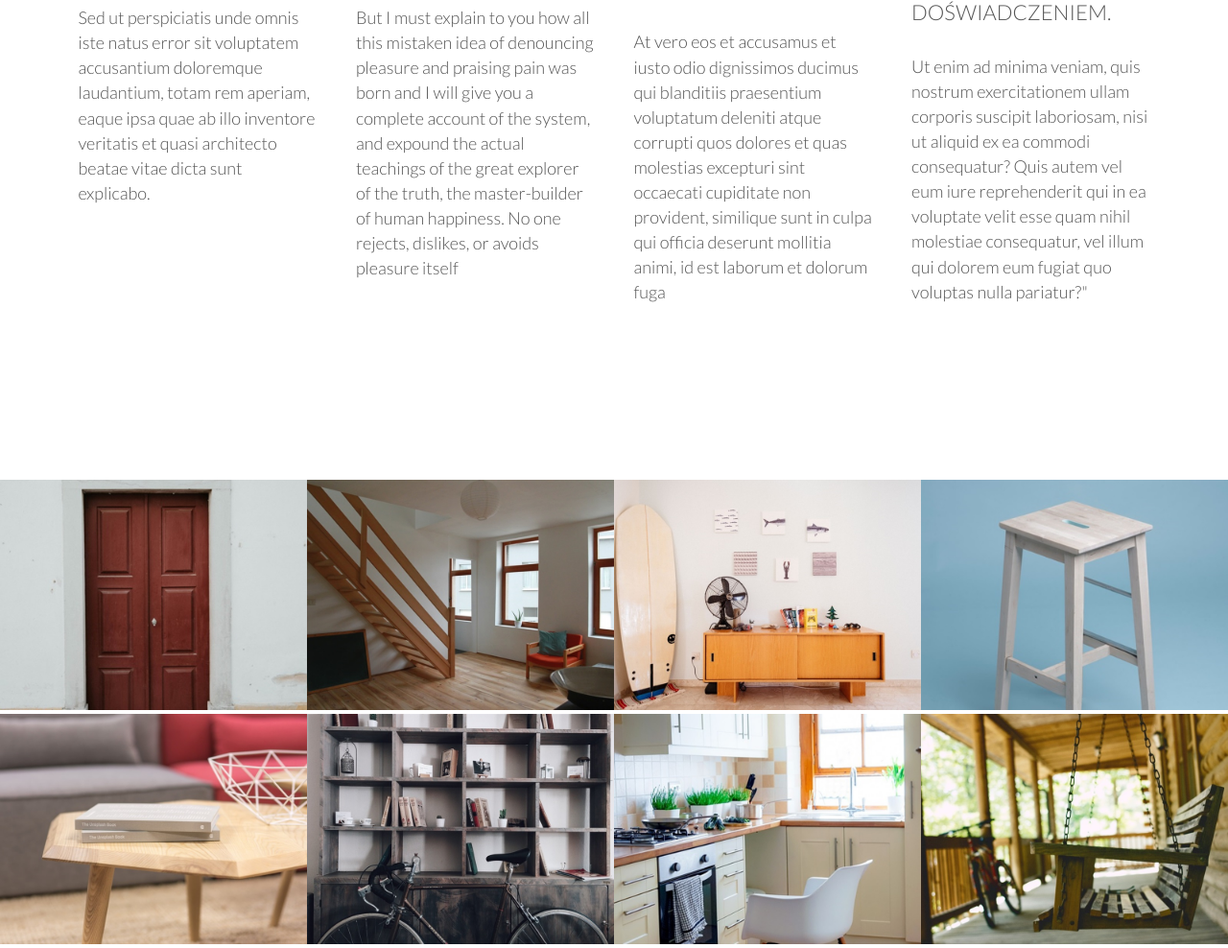
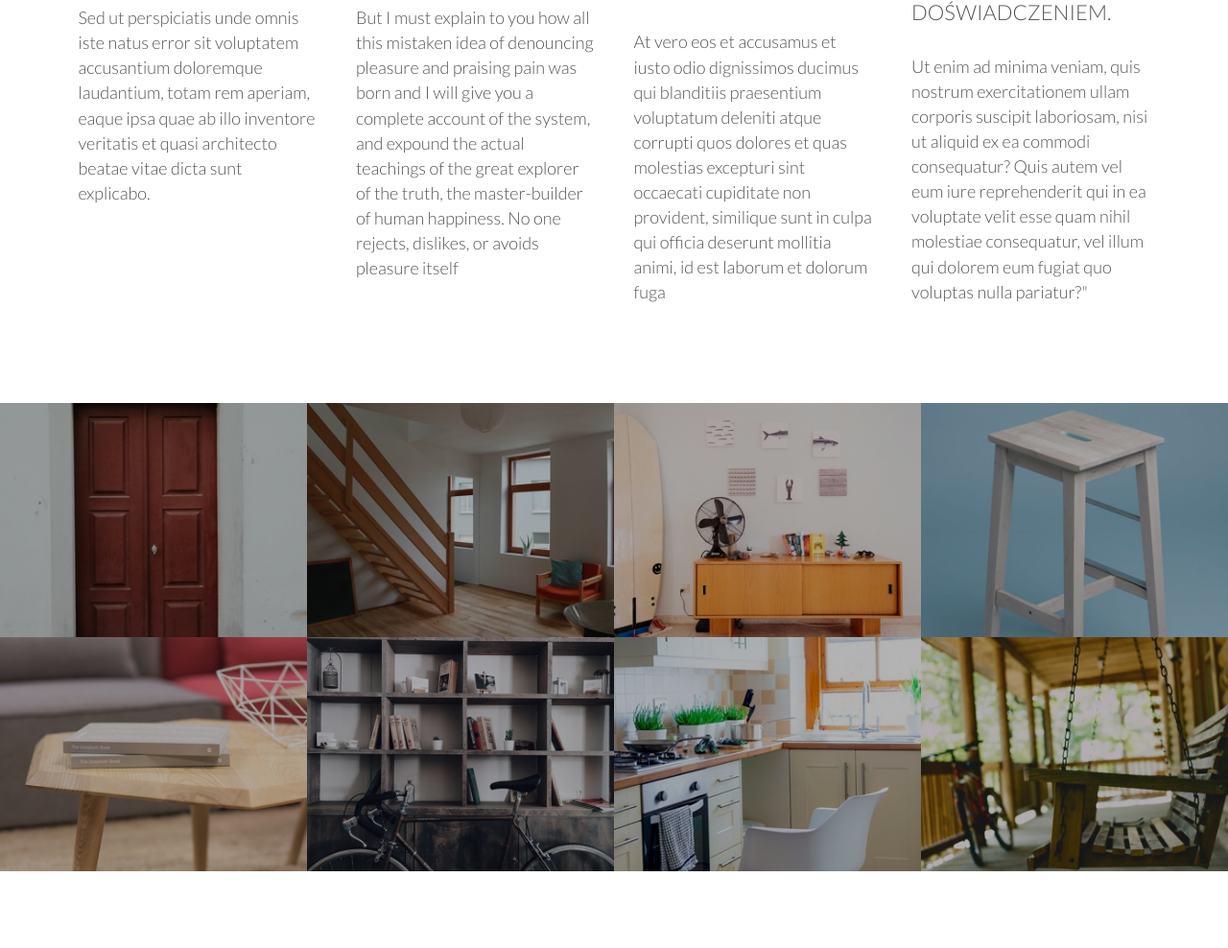
Before and after one commit to bantling93/CARPENTRY, a plain HTML site: page index.html in a window 1280 px wide. Shown: the part 1261-2249 px from the top of the page at 96% size. After the commit the page ends 2169 px from the top, so only its background shows below. Drawn offline with nearby package versions, Linux system fonts and the light colour scheme.

Commit message:
add transition effect for works -photos

```diff
--- a/resources/css/style.css
+++ b/resources/css/style.css
@@ -200,6 +200,10 @@ header {
 /*WORKS*/
 /*------------------------------------*/
 
+.section-works {
+    padding: 0;
+}
+
 .works-showcase {
     list-style: none;
     width: 100%;
@@ -214,9 +218,19 @@ header {
 .works-photo {
     width: 100%;
     margin: 0;
+    overflow: hidden;
+    background-color: #000;/* behind the image for opacity effect it should be black background*/
 }
 
 .works-photo img {
+    opacity: 0.7;
     width: 100%;
     height: auto;
+    transform: scale(1.15);
+    transition: transform 0.5s, opacity 0.5s;
 }
+
+.works-photo img:hover {
+    opacity: 1;
+    transform: scale(1.03); /* 03 to solve the problem with white line*/
+ }
```
